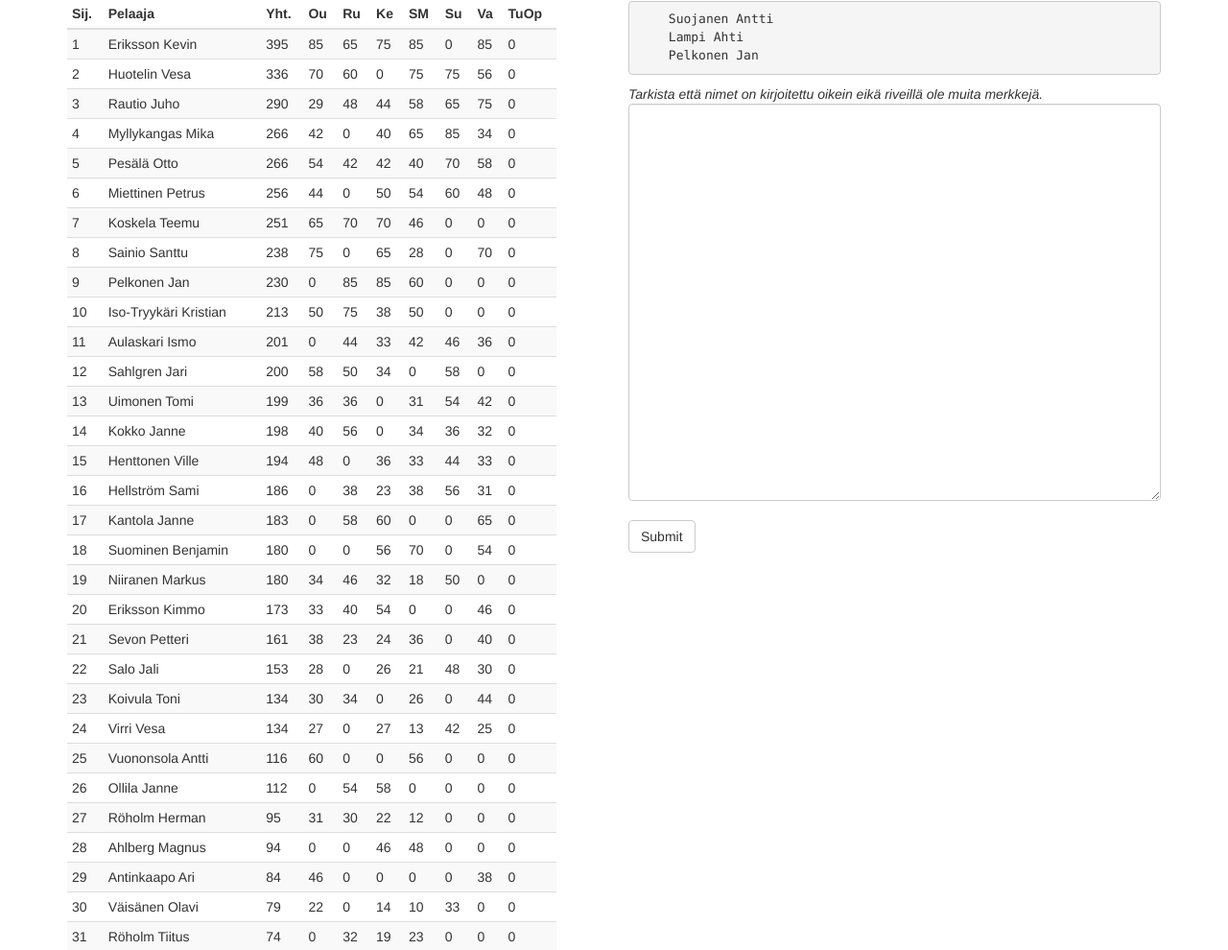
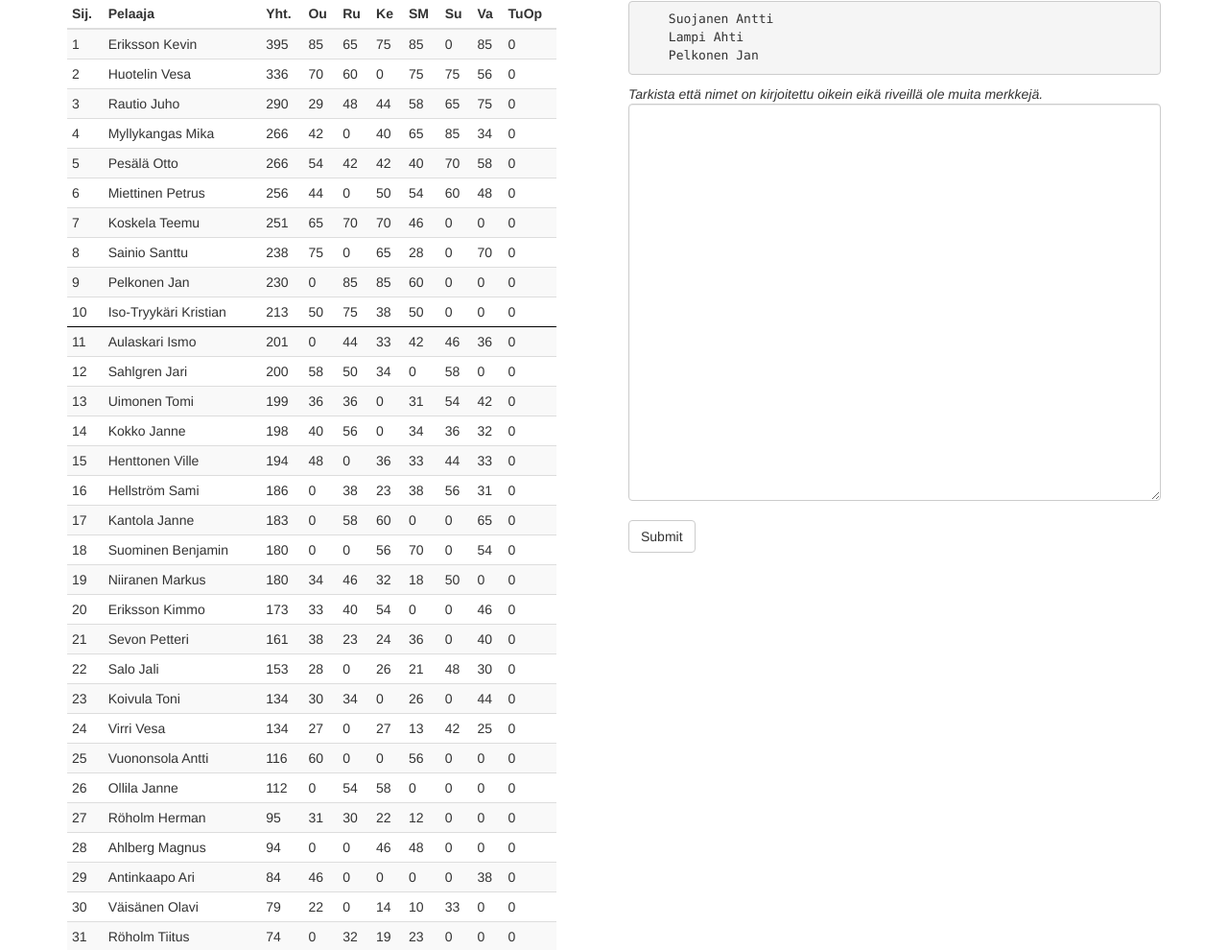
Before and after one commit to Hamatti/spekulaattori, a PHP site: page / in a window 1280 px wide. Shown: the part 277-1267 px from the top of the page at 96% size. Run offline with PHP 8.4, Linux system fonts and the light colour scheme.

Commit message:
Fix underline at cut

```diff
--- a/style.css
+++ b/style.css
@@ -17,7 +17,7 @@ th {
     text-align: left;
 }
 
-.cut {
+.cut > td {
     border-bottom: 1px solid black;
 }
 
```
